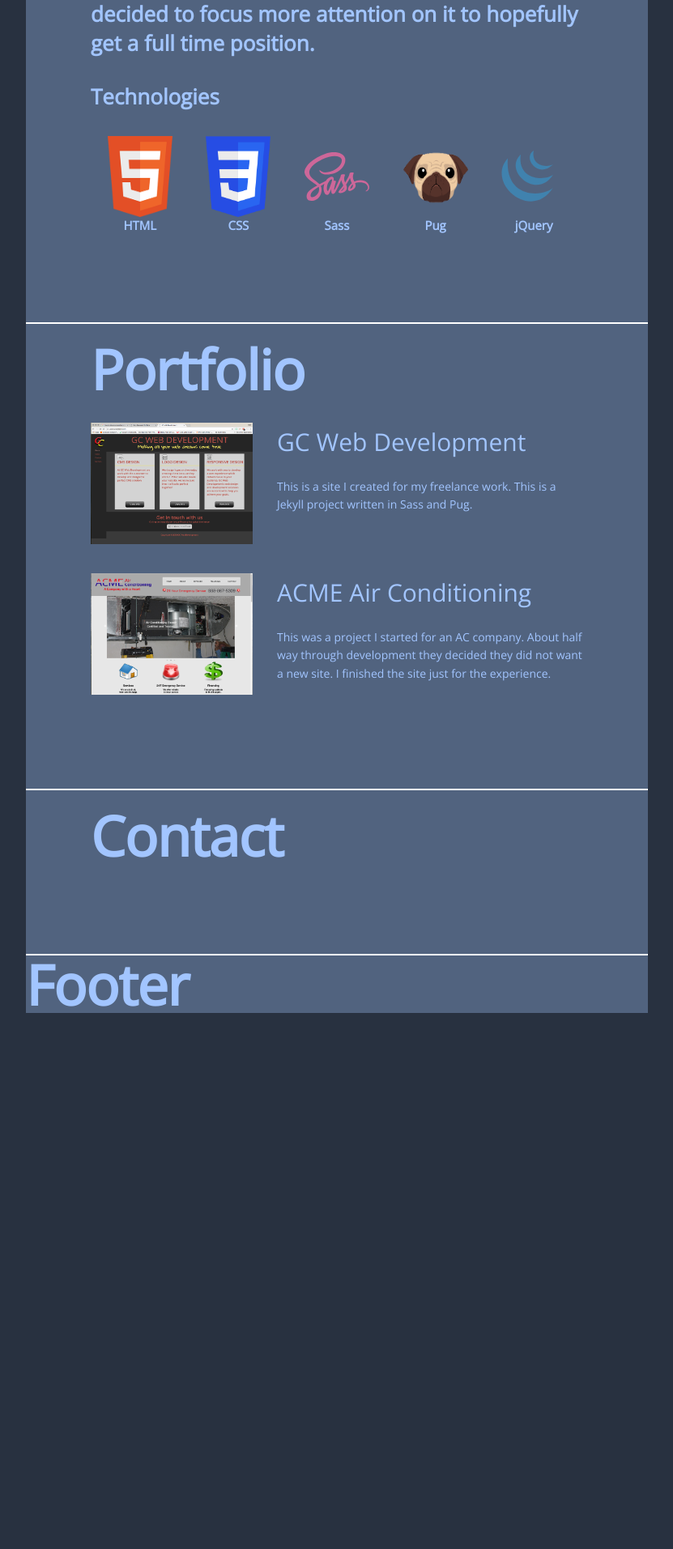
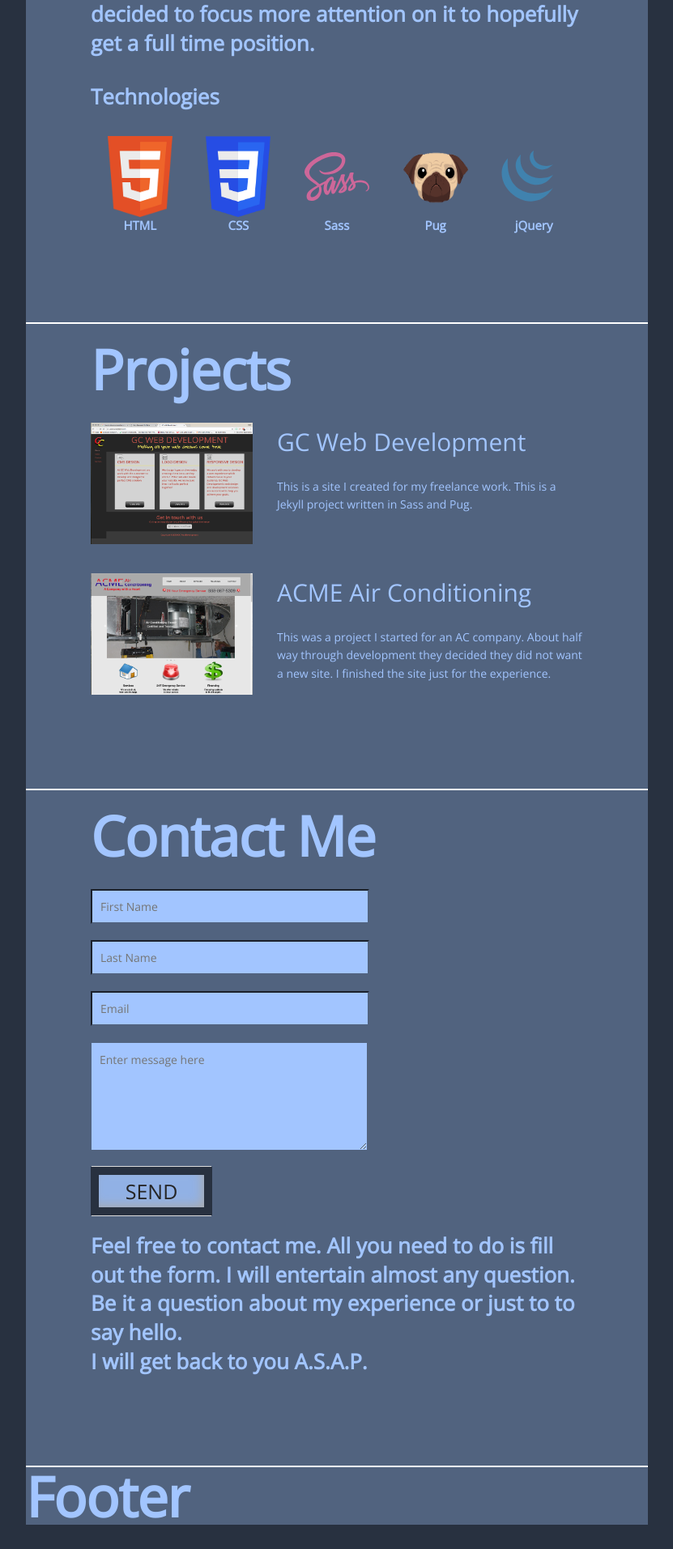
Before and after one commit to wingsfan70/portfolio, a Jekyll site: the page built from index.html, in a window 1280 px wide. Shown: the part 765-2678 px from the top of the page at 81% size, without its empty margins (224-1055 px from the left). Built offline with Jekyll 4.4.1, drawn with Linux system fonts in a browser that asks for light colours; nearby versions of some CDN libraries; before the commit the page ends 2046 px from its top, so only the background shows below that.

Commit message:
Finished contact section

```diff
--- a/_includes/contact.html
+++ b/_includes/contact.html
@@ -1 +1,6 @@
-<section class="contact"><h1>Contact</h1></section>
+<section class="contact"><h1>Contact Me</h1><div class="form-wrapper"><div class="form-body"><form><div class="field-input"><input type="text" placeholder="First Name" /></div><div class="field-input"><input type="text" placeholder="Last Name" /></div><div class="field-input"><input type="email" placeholder="Email" /></div><textarea rows="5" placeholder="Enter message here"></textarea>
+<input class="btn-send" type="submit" value="Send" />           </div><div class="p bigger form-text">Feel free to contact me. All you need to do is
+fill out the form.
+I will entertain almost any question. Be it a question
+about my experience or just to to say hello.<br>
+I will get back to you A.S.A.P.</div></div></section>
--- a/_includes/project.html
+++ b/_includes/project.html
@@ -1,3 +1,3 @@
-<section class="portfolio"><h1>Portfolio</h1><div class="example"><a href="http://www.gcwebdev.com"><img class="example-img" src="/assets/img/gcwebdev.png"/></a><div class="example-desc"><a class="example-title" href="http://www.gcwebdev.com"> GC Web Development</a><p class="example-text">This is a site I created for my freelance work. This is a Jekyll project written in
+<section class="project"><h1>Projects</h1><div class="example"><a href="http://www.gcwebdev.com"><img class="example-img" src="/assets/img/gcwebdev.png"/></a><div class="example-desc"><a class="example-title" href="http://www.gcwebdev.com"> GC Web Development</a><p class="example-text">This is a site I created for my freelance work. This is a Jekyll project written in
 Sass and Pug.</p></div></div><div class="example"><a href="https://wingsfan70.github.io/ACME_AC/"><img class="example-img" src="/assets/img/acmeair.png"/></a><div class="example-desc"><a class="example-title" href="https://wingsfan70.github.io/ACME_AC/">ACME Air Conditioning</a><p class="example-text">This was a project I started for an AC company. About half way through development
 they decided they did not want a new site. I finished the site just for the experience.    </p></div></div></section>
--- a/_pugfiles/project.pug
+++ b/_pugfiles/project.pug
@@ -1,5 +1,5 @@
-section.portfolio
-    h1 Portfolio
+section.project
+    h1 Projects
     .example
         a(href='http://www.gcwebdev.com')
             img.example-img(src="/assets/img/gcwebdev.png")
--- a/assets/css/3-sections/project.sass
+++ b/assets/css/3-sections/project.sass
@@ -1,4 +1,4 @@
-.portfolio
+.project
 
 .example
     display: flex
--- a/assets/css/main.css
+++ b/assets/css/main.css
@@ -584,6 +584,81 @@ section {
   -ms-flex-item-align: center;
       align-self: center; }
 
+.form-wrapper {
+  display: -ms-flexbox;
+  display: flex;
+  -ms-flex-direction: row;
+      flex-direction: row;
+  -ms-flex-wrap: nowrap;
+      flex-wrap: nowrap; }
+  @media (max-width: 1300px) {
+    .form-wrapper {
+      -ms-flex-direction: column;
+          flex-direction: column; } }
+  @media (max-width: 1115px) {
+    .form-wrapper {
+      -ms-flex-direction: row;
+          flex-direction: row; } }
+  @media (max-width: 660px) {
+    .form-wrapper {
+      -ms-flex-direction: column;
+          flex-direction: column; } }
+
+form {
+  display: -ms-flexbox;
+  display: flex;
+  -ms-flex-direction: column;
+      flex-direction: column; }
+
+input,
+textarea {
+  width: 320px;
+  padding: 10px;
+  margin: 0 0 20px 0;
+  background-color: #A2C5FF;
+  color: #283140;
+  border-color: #51637F; }
+  @media (max-width: 825px) {
+    input,
+    textarea {
+      width: 250px; } }
+  @media (max-width: 660px) {
+    input,
+    textarea {
+      width: 320px; } }
+  @media (max-width: 445px) {
+    input,
+    textarea {
+      width: 250px; } }
+
+.btn-send {
+  background-color: #91B1E5;
+  color: #252525;
+  padding: 0;
+  width: 150px;
+  height: 60px;
+  font-size: 25px;
+  text-transform: uppercase;
+  border: 10px solid #283140;
+  box-shadow: inset -5px -5px 14px -3px #ABABAB, 0 2px 0px -1px #DDDDDD, 0 -2px 0px -1px #DDDDDD; }
+  .btn-send:hover {
+    background-color: #3f77d2;
+    box-shadow: inset -5px -5px 14px -3px #ABABAB, 0 3px 0px -1px #DDDDDD; }
+  .btn-send:focus {
+    outline-color: #A2C5FF; }
+
+.form-text {
+  margin-left: 30px; }
+  @media (max-width: 1300px) {
+    .form-text {
+      margin-left: 0; } }
+  @media (max-width: 1115px) {
+    .form-text {
+      margin-left: 30px; } }
+  @media (max-width: 660px) {
+    .form-text {
+      margin-left: 0; } }
+
 .example {
   display: -ms-flexbox;
   display: flex;
```
Also changed, not shown: _pugfiles/contact.pug (+25 -1 lines), assets/css/3-sections/contact.sass (+54 -0 lines), 4 other files.
